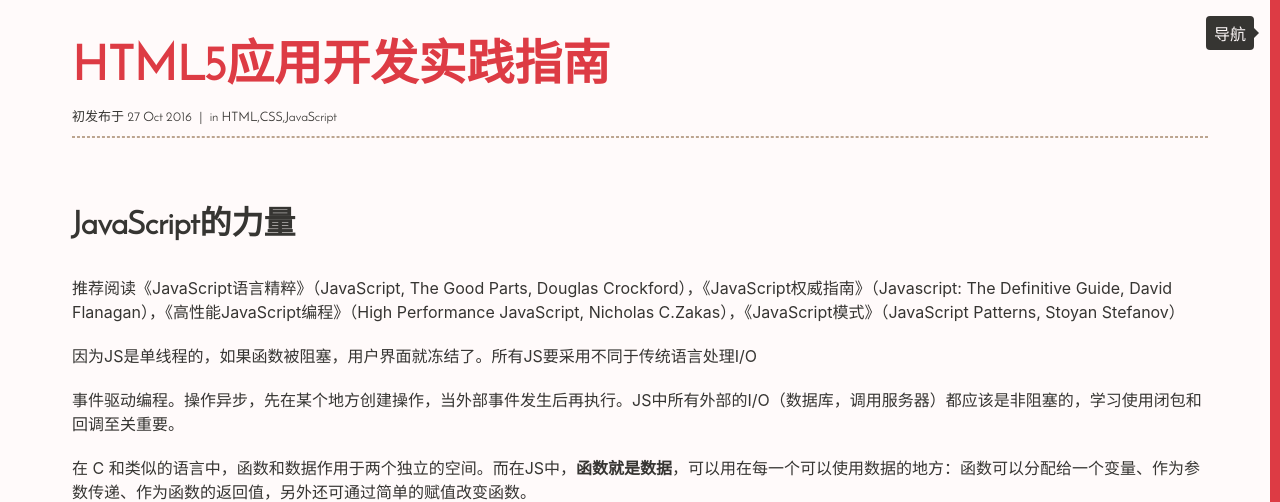
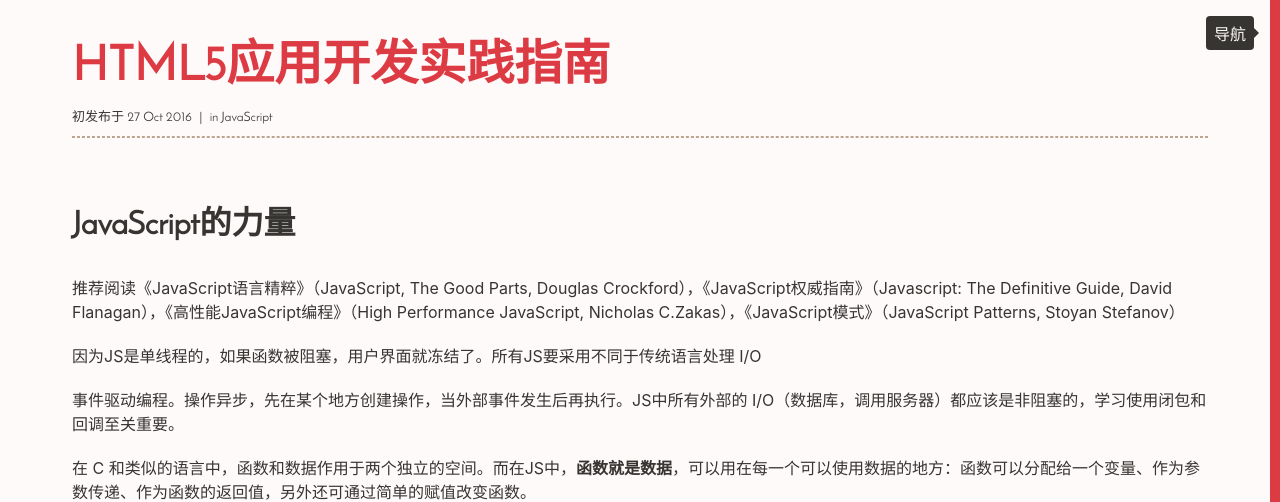
Before and after one commit to Vivi-wu/dive-into-web, a Jekyll site: the page built from _posts/2016-10-27-H5-develop-handbook.markdown, in a window 1280 px wide and 900 px high. Shown: the top 502 px of the window. Built offline with Jekyll 4.4.1, drawn with Linux system fonts in a browser that asks for light colours.

Commit message:
update style for other category

```diff
--- a/_posts/2014-04-02-CSS-Basic.markdown
+++ b/_posts/2014-04-02-CSS-Basic.markdown
@@ -110,7 +110,7 @@ _url_ 可以是**字符串**，也可以是 **url()**。
 
 Generally speaking we can say that all the styles will "cascade" into a new "virtual" style sheet by the following rules, where number four has the highest priority:
 
-<span class="blue-text">当我们对同一个 HTML 元素进行多次 CSS 样式定义时，这些样式将层叠起来就像形成了一个新的虚拟的样式表。层叠规则如下，**数字越大**优先级**越高**。
+<span class="t-blue">当我们对同一个 HTML 元素进行多次 CSS 样式定义时，这些样式将层叠起来就像形成了一个新的虚拟的样式表。层叠规则如下，**数字越大**优先级**越高**。
 
 1. _Browser default_ 浏览器默认
 2. _External style_ sheet and _Internal style_ sheet (in the head section) 注意：外部样式表和内部样式表在头部**书写的顺序也会影响优先级**，写在后面的优先级高。
--- a/_posts/2014-04-04-Git-commands.markdown
+++ b/_posts/2014-04-04-Git-commands.markdown
@@ -176,7 +176,7 @@ Both of these commands are designed to integrate changes from one branch into an
 
     <img src="{{ "/assets/images/feature_to_master.png" | prepend: site.baseurl }}" alt="Rebase feature onto master">
 
-+ **缺点**是如果没有遵从一定的规则（<span class="blue-text">never use git rebase on public branch</span>），重写项目历史会给 collaboration 工作流带来灾难性的问题。
++ **缺点**是如果没有遵从一定的规则（<span class="t-blue">never use git rebase on public branch</span>），重写项目历史会给 collaboration 工作流带来灾难性的问题。
 
     <img src="{{ "/assets/images/master_to_feature.png" | prepend: site.baseurl }}" alt="Rebase master onto feature">
 
@@ -213,7 +213,7 @@ tracked 又分为三种状态：
 1. 创建局部 .gitignore 文件：在项目 repository 下创建这个文件，Git 将使用它来决定忽略哪些文件和文件目录**在你做一个 commit 之前**。
 
     + **这个文件需要被提交到项目仓库里**，这样其他人复制项目时将分享同样的忽略规则。
-    + 初学者都会遇到的一个问题：假设你有一个**已经 checked in** 的文件，你突然想要忽略它，<span class="blue-text">Git 将**不会** untrack 这个文件，只是因为你突然把它写进了 .gitignore 文件里。它已经在仓库里里，你 **必须** 先在仓库里删掉这个文件</span>。
+    + 初学者都会遇到的一个问题：假设你有一个**已经 checked in** 的文件，你突然想要忽略它，<span class="t-blue">Git 将**不会** untrack 这个文件，只是因为你突然把它写进了 .gitignore 文件里。它已经在仓库里里，你 **必须** 先在仓库里删掉这个文件</span>。
 
           // 记得先 git add，git commit 你想要追踪的其他文件，然后执行：
           git rm -r --cached .
--- a/_posts/2014-04-25-CSS-Colors-and-Backgrounds.markdown
+++ b/_posts/2014-04-25-CSS-Colors-and-Backgrounds.markdown
@@ -57,7 +57,7 @@ The background of an element is the total size of the element, including **paddi
       <td>x% y%</td><td>前者是水平位置，后者是垂直位置。左上角取值 <b>0% 0%</b>，右下角 <b>100% 100%</b>。如果只设定了一个值，另一个值默认为 <b>50%</b></td>
     </tr>
     <tr>
-      <td>xpos ypos</td><td>左上角是 <b>0 0</b>，其他非零取值要使用 CSS units。<span class="blue-text">如果只设定一个值，另一个值默认为 <b>50%</b>。可以混合 ％ 和 带有 CSS 单位的 position 取值</span></td>
+      <td>xpos ypos</td><td>左上角是 <b>0 0</b>，其他非零取值要使用 CSS units。<span class="t-blue">如果只设定一个值，另一个值默认为 <b>50%</b>。可以混合 ％ 和 带有 CSS 单位的 position 取值</span></td>
     </tr>
     <tr><td>initial</td><td>设为默认值</td></tr>
     <tr><td>inherit</td><td>继承父元素的取值</td></tr>
--- a/_posts/2016-05-10-Component-CSS.markdown
+++ b/_posts/2016-05-10-Component-CSS.markdown
@@ -20,7 +20,7 @@ CCSS 的基本原则：
 
 还有一些说得模棱两可，此处省略。
 
-非常赞同的一点：关于 Documentation 文档/注释，许多人认为 CSS 是可自我解释的，但实际上，通常不是这样。 <span class="blue-text">CSS 组件必须有一个清晰的文档，用来描述它们是做什么，应该怎么使用</span>。
+非常赞同的一点：关于 Documentation 文档/注释，许多人认为 CSS 是可自我解释的，但实际上，通常不是这样。 <span class="t-blue">CSS 组件必须有一个清晰的文档，用来描述它们是做什么，应该怎么使用</span>。
 
 ## File Organization / Directory Structure
 
--- a/_posts/2016-10-27-H5-develop-handbook.markdown
+++ b/_posts/2016-10-27-H5-develop-handbook.markdown
@@ -1,14 +1,16 @@
 ---
 title:  "HTML5应用开发实践指南"
-category: HTML,CSS,JavaScript
+category: JavaScript
 ---
 ## JavaScript的力量
 
 推荐阅读《JavaScript语言精粹》（JavaScript, The Good Parts, Douglas Crockford），《JavaScript权威指南》（Javascript: The Definitive Guide, David Flanagan），《高性能JavaScript编程》（High Performance JavaScript, Nicholas C.Zakas），《JavaScript模式》（JavaScript Patterns, Stoyan Stefanov）
 
-因为JS是单线程的，如果函数被阻塞，用户界面就冻结了。所有JS要采用不同于传统语言处理I/O
+因为JS是单线程的，如果函数被阻塞，用户界面就冻结了。所有JS要采用不同于传统语言处理 I/O
 
-事件驱动编程。操作异步，先在某个地方创建操作，当外部事件发生后再执行。JS中所有外部的I/O（数据库，调用服务器）都应该是非阻塞的，学习使用闭包和回调至关重要。
+事件驱动编程。操作异步，先在某个地方创建操作，当外部事件发生后再执行。JS中所有外部的 I/O（数据库，调用服务器）都应该是非阻塞的，学习使用闭包和回调至关重要。
+
+<!--more-->
 
 在 C 和类似的语言中，函数和数据作用于两个独立的空间。而在JS中，**函数就是数据**，可以用在每一个可以使用数据的地方：函数可以分配给一个变量、作为参数传递、作为函数的返回值，另外还可通过简单的赋值改变函数。
 
```
Also changed, not shown: _posts/2015-06-22-Add-color-to-branch-name.markdown (+9 -9 lines).
